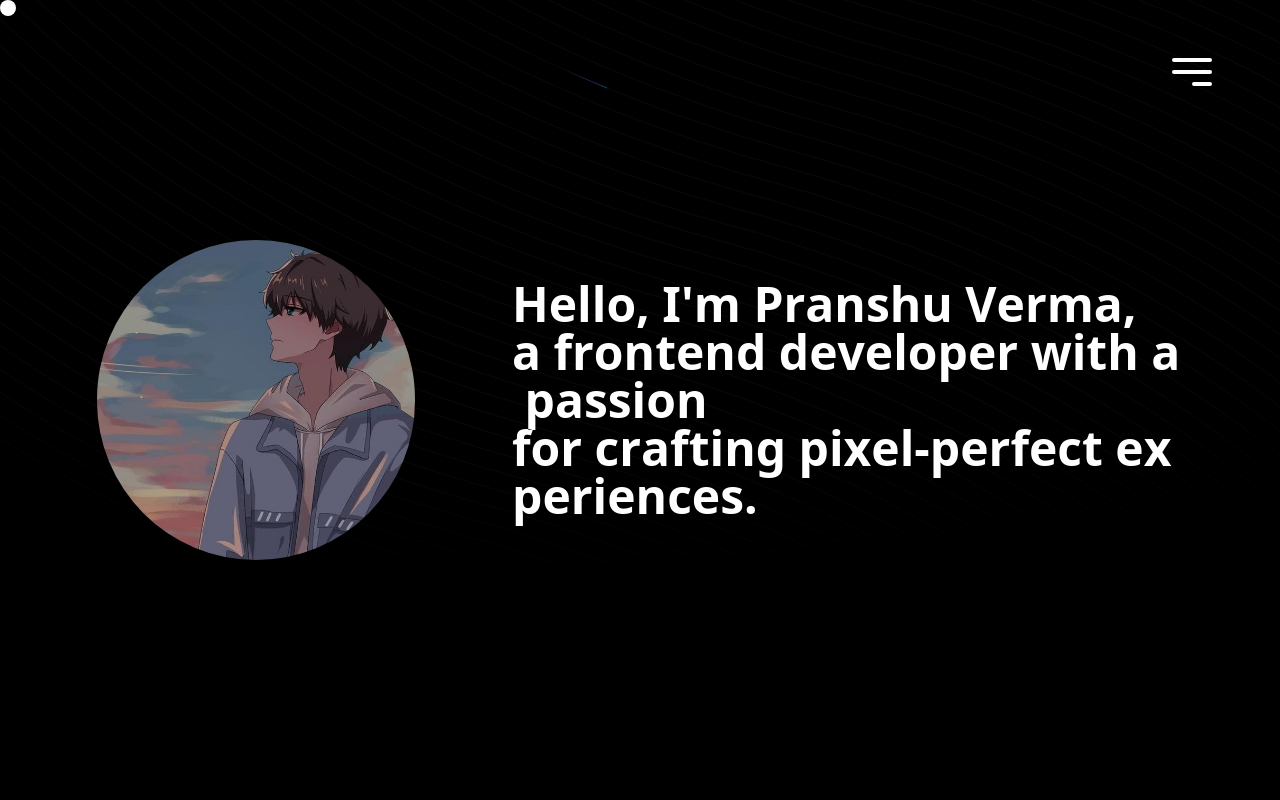
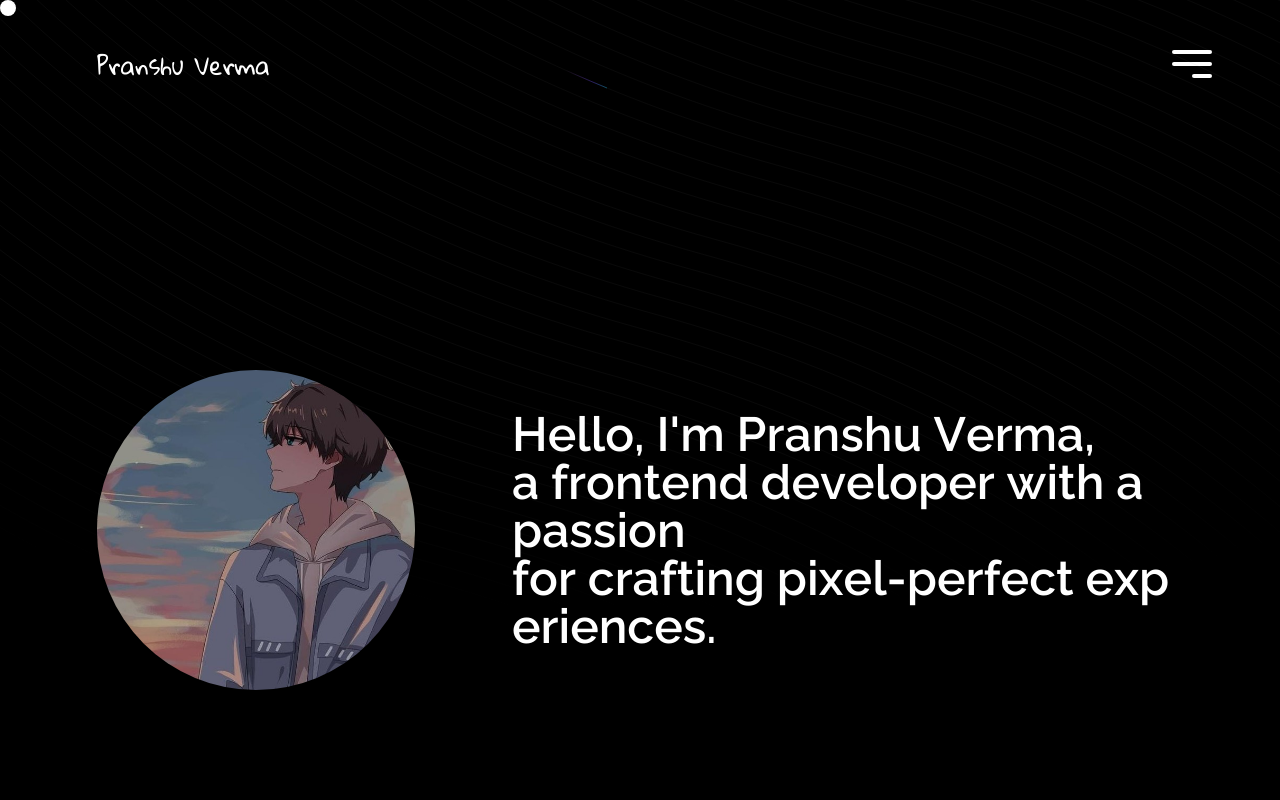
Before and after one commit to Pransh013/PortFolio, a React (Vite) app: page / in a window 1280 px wide. Shown: the top 800 px of the page. Built offline with nearby package versions, Linux system fonts and the light colour scheme.

Commit message:
added header

```diff
--- a/src/App.tsx
+++ b/src/App.tsx
@@ -1,6 +1,5 @@
 import { useRef } from "react";
 import Cursor from "./components/Cursor";
-import Header from "./components/Header";
 import Home from "./pages/Home";
 import Projects from "./pages/Projects";
 import TechStack from "./pages/TechStack";
@@ -15,7 +14,7 @@ const App = () => {
   const stickyText2 = useRef(null);
   return (
     <>
-      <main className="w-full h-screen dark:bg-black bg-[#F5F5F5] relative">
+      <main className="w-full h-screen dark:bg-black bg-[#F5F5F5] relative custom-scrollbar">
         <Cursor
           stickyElement={stickyElement}
           stickyText={stickyText}
@@ -24,12 +23,11 @@ const App = () => {
         <div className="absolute z-30">
           <SideBar ref={stickyText} />
         </div>
-        <div className="z-50 mix-blend-difference fixed right-12 top-8">
+        <div className="z-50 mix-blend-difference fixed right-12 top-6">
           <MagneticEffect>
             <AnimatedHamBurger ref={stickyElement} />
           </MagneticEffect>
         </div>
-        <Header />
         <Home ref={stickyText2} />
         <TechStack />
         <Projects />
--- a/src/components/AnimatedHamBurger.tsx
+++ b/src/components/AnimatedHamBurger.tsx
@@ -84,7 +84,7 @@ const AnimatedHamBurger = forwardRef<HTMLDivElement, AnimatedHamBurgerProps>(
           />
           <div
             ref={ref}
-            className="absolute left-0 top-0 z-50 w-full h-full pointer-events-auto group-hover:scale-[2]"
+            className="absolute left-0 top-0 z-50 w-full h-full pointer-events-auto group-hover:scale-[1.8]"
           ></div>
         </motion.button>
       </MotionConfig>
--- a/src/components/Header.tsx
+++ b/src/components/Header.tsx
@@ -1,7 +1,16 @@
+import { forwardRef } from "react";
 
-const Header = (() => {
+interface HeaderProps {}
+
+const Header = forwardRef<HTMLDivElement, HeaderProps>((_, ref) => {
   return (
-    <div className="w-full px-14 py-2 border border-black flex justify-end items-center z-20 mix-blend-difference fixed">
+    <div className="w-full px-24 border border-black flex items-center mix-blend-difference py-12">
+      <div
+        className="gh-regular text-2xl mix-blend-difference text-white"
+        ref={ref}
+      >
+        Pranshu Verma
+      </div>
     </div>
   );
 });
--- a/src/components/SideBar.tsx
+++ b/src/components/SideBar.tsx
@@ -46,7 +46,7 @@ const SideBar = forwardRef<HTMLDivElement, HoverTextProps>((_, ref) => {
         open: {
           transform: "translateX(0%)",
           transition: {
-            ease: [0.08, 0.65, 0.53, 0.96],
+            ease: [0.08, 0.65, 0.53, 0.56],
             duration: 0.6,
           },
         },
--- a/src/components/ThreeDCard.tsx
+++ b/src/components/ThreeDCard.tsx
@@ -14,7 +14,7 @@ export function ThreeDCard({
   githubUrl: string;
 }) {
   return (
-    <CardContainer className="w-[33rem]">
+    <CardContainer className="w-[33rem] gh-regular">
       <CardBody className="bg-gray-50 relative group/card dark:hover:shadow-2xl dark:hover:shadow-emerald-500/[0.1] dark:bg-[#141414] dark:border-white/[0.2] border-black/[0.5] w-auto sm:w-[25rem] h-[25rem] rounded-xl px-4 py-3 border">
         <CardItem
           translateZ="50"
--- a/src/contexts/SideBarContext.tsx
+++ b/src/contexts/SideBarContext.tsx
@@ -3,11 +3,15 @@ import { createContext, useState } from "react";
 interface ContextProps {
   isOpen: boolean;
   setIsOpen: React.Dispatch<React.SetStateAction<boolean>>;
+  isHovered: boolean;
+  setIsHovered: React.Dispatch<React.SetStateAction<boolean>>;
 }
 
 const Initial_State = {
   setIsOpen: () => {},
   isOpen: false,
+  isHovered: false,
+  setIsHovered: () => {},
 };
 
 export const SideBarContext = createContext<ContextProps>(Initial_State);
@@ -18,9 +22,12 @@ const SideBarContextProvider = ({
   children: React.ReactNode;
 }) => {
   const [isOpen, setIsOpen] = useState(false);
+  const [isHovered, setIsHovered] = useState(false);
 
   return (
-    <SideBarContext.Provider value={{ isOpen, setIsOpen }}>
+    <SideBarContext.Provider
+      value={{ isOpen, setIsOpen, isHovered, setIsHovered }}
+    >
       {children}
     </SideBarContext.Provider>
   );
--- a/src/index.css
+++ b/src/index.css
@@ -1,7 +1,8 @@
+@import url("https://fonts.googleapis.com/css2?family=Gloria+Hallelujah&family=Raleway:ital,wght@0,100..900;1,100..900&display=swap");
+
 @tailwind base;
 @tailwind components;
 @tailwind utilities;
-
 
 @layer base {
   :root {
@@ -49,3 +50,41 @@
     --ring: 24 5.7% 82.9%;
   }
 }
+
+@layer base {
+  * {
+    @apply border-border custom-scrollbar;
+  }
+  html {
+    font-family: "Raleway", sans-serif;
+    scroll-behavior: smooth;
+  }
+  body {
+    @apply bg-black;
+  }
+}
+
+.gh-regular {
+  font-family: "Gloria Hallelujah", cursive;
+  font-weight: 400;
+  font-style: normal;
+}
+
+.custom-scrollbar::-webkit-scrollbar {
+  width: 5px;
+  border-radius: 2px;
+}
+
+.custom-scrollbar::-webkit-scrollbar-track {
+  background: #000;
+  border-radius: 2px;
+}
+
+.custom-scrollbar::-webkit-scrollbar-thumb {
+  background: #fff;
+  border-radius: 50px;
+}
+
+.custom-scrollbar::-webkit-scrollbar-thumb:hover {
+  background: #7878a3;
+}
--- a/src/pages/Home.tsx
+++ b/src/pages/Home.tsx
@@ -1,3 +1,4 @@
+import Header from "@/components/Header";
 import ProfileCard from "@/components/ProfileCard";
 import TextEffect from "@/components/TextEffect";
 import { BackgroundBeams } from "@/components/ui/background-beams";
@@ -13,7 +14,8 @@ interface HoverTextProps {}
 
 const Home = forwardRef<HTMLParagraphElement, HoverTextProps>((_, ref) => {
   return (
-    <div className="w-full h-screen relative">
+    <div className="w-full h-screen relative custom-scrollbar">
+      <Header ref={ref} />
       <div className="px-24 w-full h-full absolute z-20 flex items-center gap-24">
         <div className="h-full">
           <ProfileCard />
```
